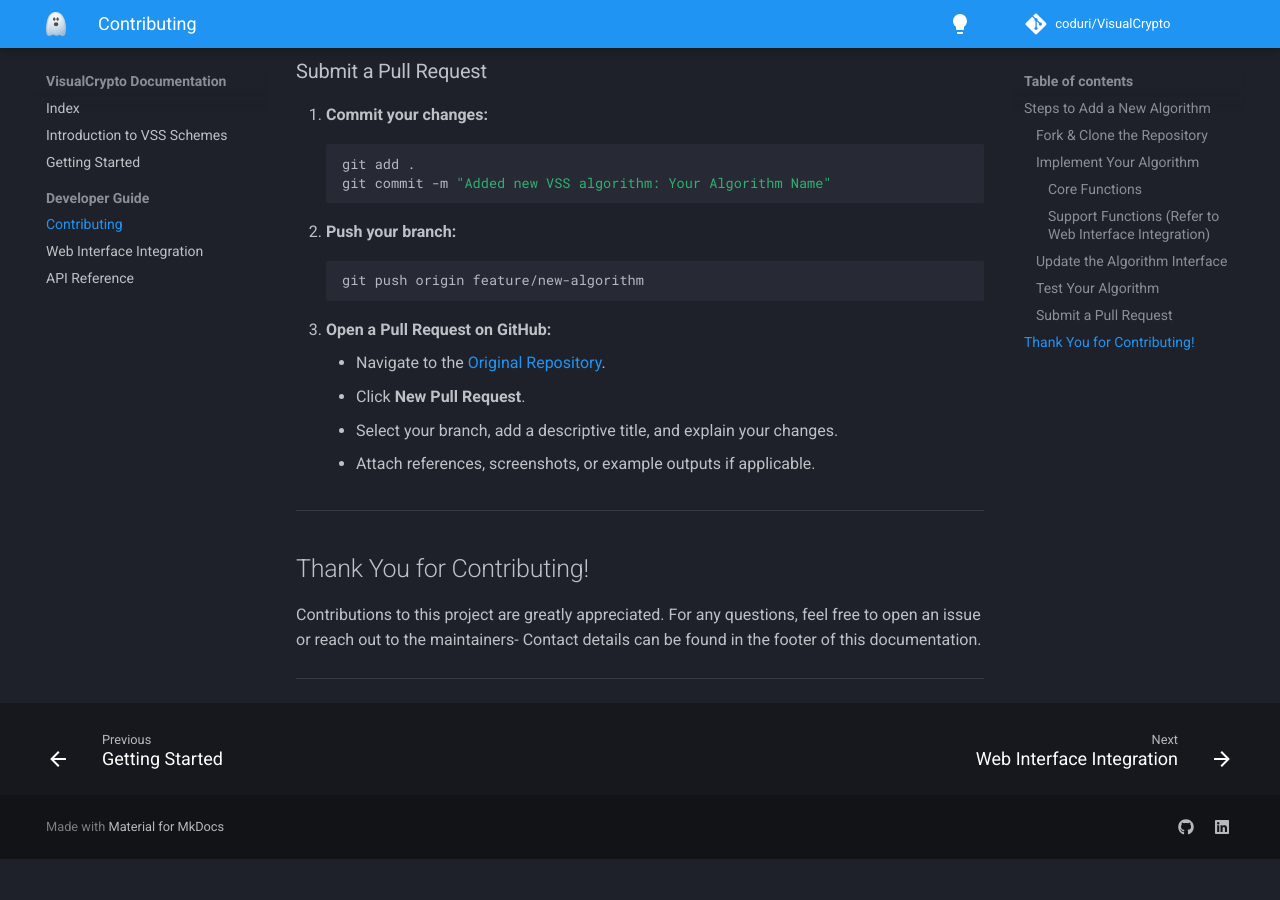
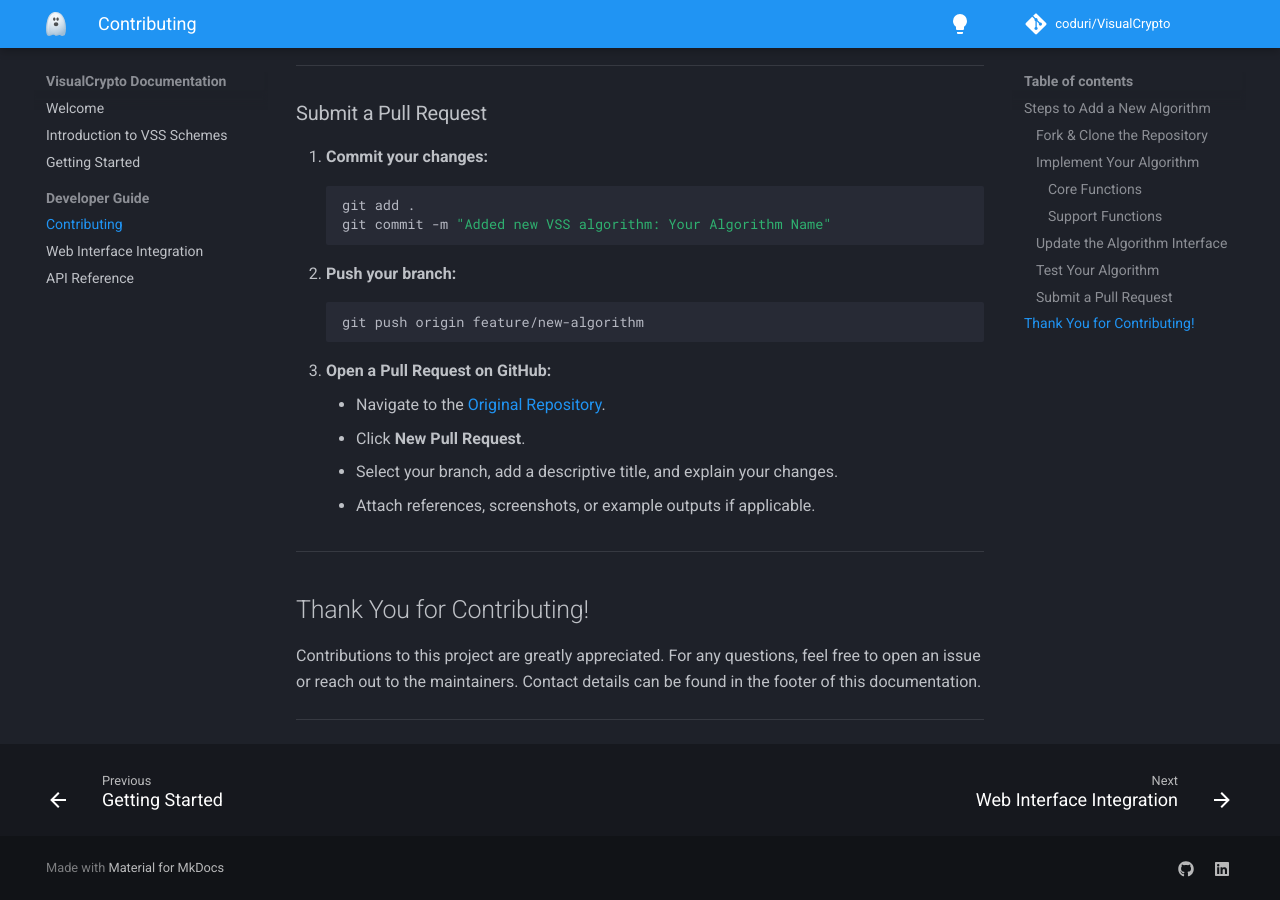
Before and after one commit to coduri/VisualCrypto, an MkDocs documentation site: the page built from docs/pages/contributing.md, in a window 1280 px wide and 900 px high, scrolled down 2278 px. Built offline with MkDocs 1.6.1 and Material for MkDocs 9.7.7, drawn with Linux system fonts in a browser that asks for light colours; comment, search, counter and statistics services are not loaded; before the commit the page ends 3137 px from its top, so only the background shows below that; some of the changed text lies outside the part shown.

Commit message:
Minor fixes

````diff
--- a/docs/pages/contributing.md
+++ b/docs/pages/contributing.md
@@ -44,13 +44,12 @@
             raise ValueError(f"Invalid decryption operation: {operation}. Choose 'XOR' or 'OR'.")
     ```
 
-#### **Support Functions** (Refer to [Web Interface Integration](web_interface_integration.md#required-support-functions))
+#### **Support Functions**
 - **`get_description()`** → Provides details and references for the scheme.
 - **`get_requirements()`** → Specifies input requirements for encryption and decryption.
 - **`get_config()`** → Defines algorithm configurations for integration.
 
-
-
+Refer to [Web Interface Integration](web_interface_integration.md#required-support-functions)
 
 ---
 
@@ -73,7 +72,6 @@
        "rg_new_scheme": rg_new_scheme.get_config()
    }
    ```
-
 
 ---
 
@@ -104,6 +102,6 @@
 ---
 
 ## Thank You for Contributing!
-Contributions to this project are greatly appreciated. For any questions, feel free to open an issue or reach out to the maintainers- Contact details can be found in the footer of this documentation.
+Contributions to this project are greatly appreciated. For any questions, feel free to open an issue or reach out to the maintainers. Contact details can be found in the footer of this documentation.
 
 ---
--- a/mkdocs.yml
+++ b/mkdocs.yml
@@ -1,5 +1,5 @@
 site_name: VisualCrypto Documentation
-site_description: Documentation of VisualCrypto a repository that contains Visual Secret Sharing Schemes
+site_description: Documentation of VisualCrypto, a repository containing a collection of Visual Cryptography and Random Grid schemes.
 site_url: https://coduri.cc
 site_author: Christian Coduri
 repo_url: https://github.com/coduri/VisualCrypto
@@ -33,7 +33,7 @@
       primary: blue
 
 nav:
-    - 'Index': index.md
+    - 'Welcome': index.md
     - 'Introduction to VSS Schemes': pages/introductionVSS.md
     - 'Getting Started': pages/getting_started.md
     - 'Developer Guide':
--- a/web_app/static/css/style.css
+++ b/web_app/static/css/style.css
@@ -3,7 +3,7 @@
     font-family: Arial, sans-serif;
     margin: 0;
     padding: 0;
-    background-color: #f9f9f9;
+    background-color: #f4f7fc;
     color: #333;
 }
 
````
Also changed, not shown: README.md (+1 -1 lines), 3 other files.
